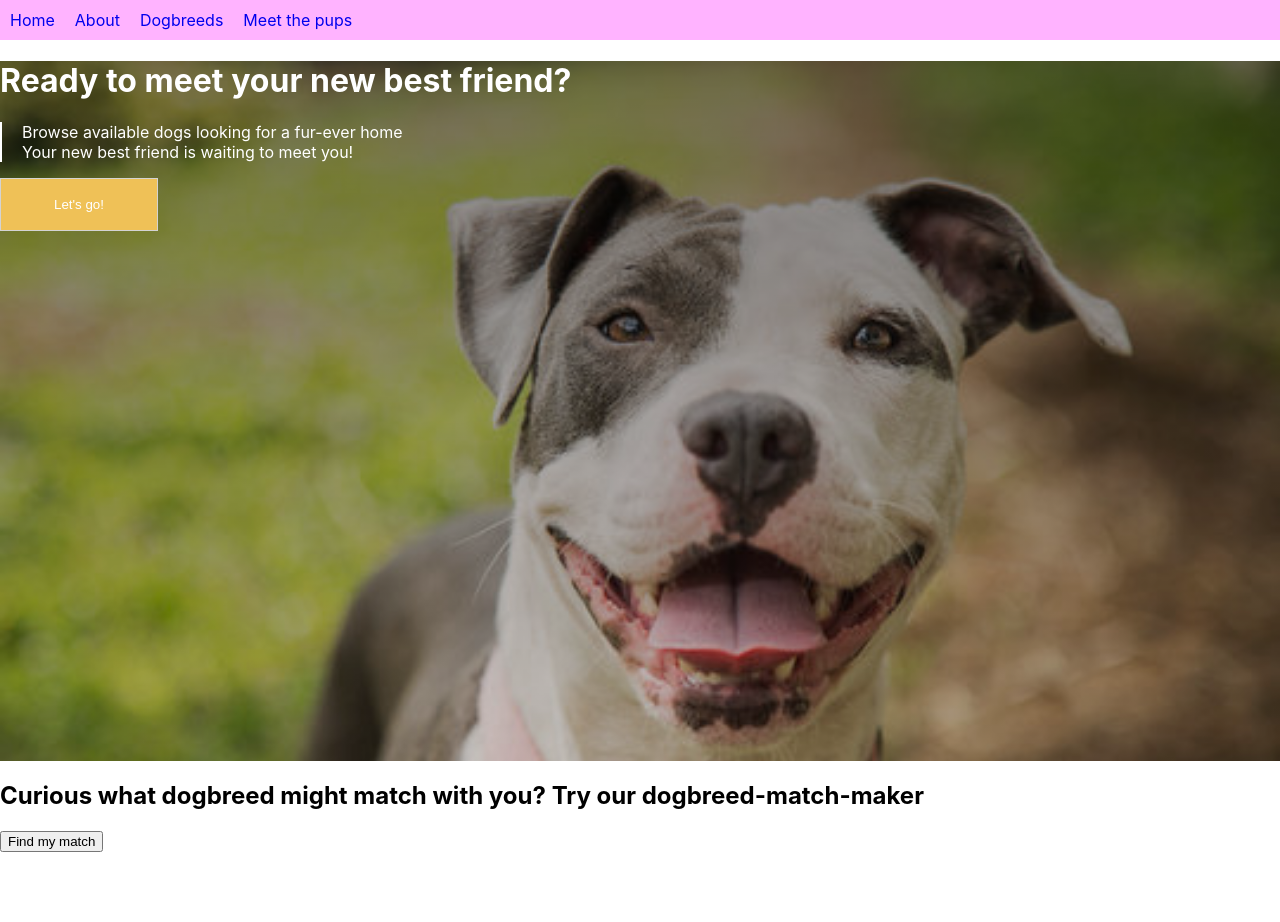
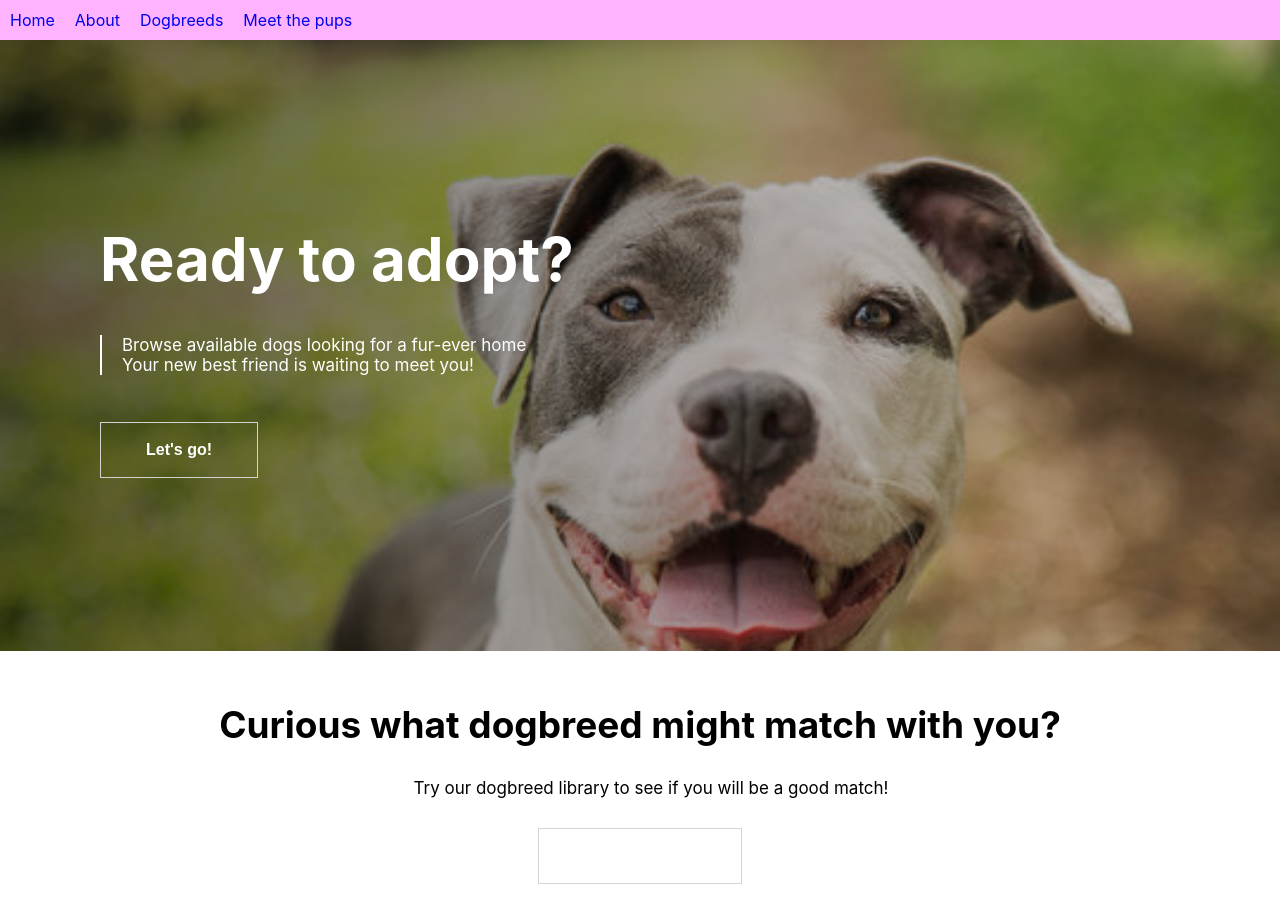
Before and after one commit to SusannaMj/Pet-adoption-app, a React (Create React App) app: page / in a window 1280 px wide. Shown: the top 922 px of the page. Before the commit the page ends 852 px from the top, so only its background shows below. Built offline with nearby package versions, Linux system fonts and the light colour scheme.

Commit message:
styled homepage

```diff
--- a/src/Home.css
+++ b/src/Home.css
@@ -1,24 +1,72 @@
 .hero {
-  background-image: linear-gradient(rgba(0, 0, 0, 0.5), rgba(0, 0, 0, 0.2)),
+  background-image: linear-gradient(
+      100deg,
+      rgba(0, 0, 0, 0.615),
+      rgba(0, 0, 0, 0.076)
+    ),
     url("/src/images/hero-dog.jpg");
   background-size: cover;
   background-repeat: no-repeat;
   color: white;
-  height: 700px;
+  max-height: 615px;
+  display: flex;
+}
+
+.hero-textbox {
+  text-align: left;
+  padding: 143px 100px;
 }
 
 .hero button {
-  padding: 18px 53px;
-  background-color: #efc157;
+  padding: 18px 45px;
+  background-color: var(--second-color);
   color: white;
   border: 1px solid lightgray;
+  margin: 30px auto;
+  font-size: 16px;
+  font-weight: bold;
 }
 
-h1.hero {
-  text-align: left;
+.hero button:hover {
+  cursor: pointer;
 }
 
 p {
   border-left: 2px solid white;
   padding-left: 20px;
+  font-size: 17px;
 }
+
+.hero h1 {
+  font-size: 60px;
+}
+
+h2 {
+  font-size: 37px;
+  color: var(--second-color);
+}
+
+.main {
+  padding-top: 20px;
+  padding-bottom: 20px;
+}
+
+.navigateToDogbreeds {
+  display: block;
+  margin: 20px auto;
+  padding: 18px 45px;
+  background-color: var(--second-color);
+  color: white;
+  border: 1px solid lightgray;
+  margin: 30px auto;
+  font-size: 16px;
+  font-weight: bold;
+}
+
+.main button:hover {
+  cursor: pointer;
+}
+
+.main {
+  text-align: center;
+}
--- a/src/pages/home.js
+++ b/src/pages/home.js
@@ -14,18 +14,23 @@ export default function Home() {
   return (
     <div>
       <header className="hero">
-        <h1>Ready to meet your new best friend?</h1>
-        <p>
-          Browse available dogs looking for a fur-ever home <br />
-          Your new best friend is waiting to meet you!
-        </p>
+        <div className="hero-textbox">
+          <h1>Ready to adopt?</h1>
+          <p>
+            Browse available dogs looking for a fur-ever home <br />
+            Your new best friend is waiting to meet you!
+          </p>
 
-        <button onClick={showPups}>Let's go!</button>
+          <button onClick={showPups}>Let's go!</button>
+        </div>
       </header>
-      <h2>
-        Curious what dogbreed might match with you? Try our dogbreed-match-maker
-      </h2>
-      <button onClick={navigateToDogbreeds}>Find my match</button>
+      <div className="main">
+        <h2>Curious what dogbreed might match with you?</h2>
+        <p>Try our dogbreed library to see if you will be a good match!</p>
+        <button onClick={navigateToDogbreeds} className="navigateToDogbreeds">
+          Find my match
+        </button>
+      </div>
     </div>
   );
 }
```
